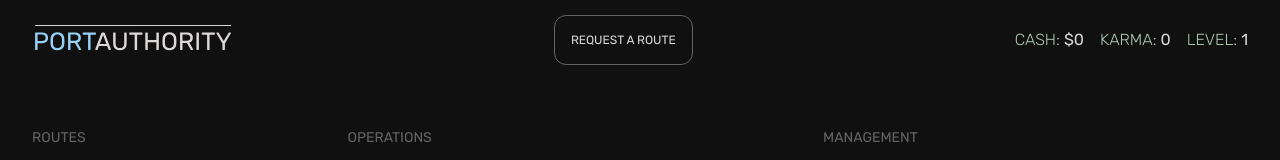
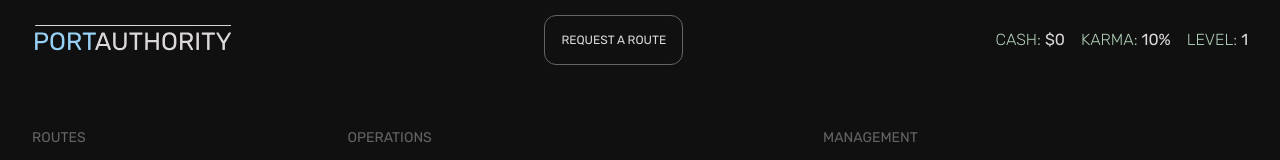
Before and after one commit to jacobthomasjohnson/portauthority, a Next.js app: page / in a window 1280 px wide. Shown: the top 160 px of the page. Built offline with nearby package versions, Linux system fonts and the light colour scheme.

Commit message:
Adding log features such as color. Log style has been changed to vertical.

```diff
--- a/app/components/Log.js
+++ b/app/components/Log.js
@@ -3,24 +3,29 @@
 import { useEffect, useRef, useState } from "react";
 import useGameStore from "./gameStore";
 
-export const Log = ({ text }) => {
+export const Log = () => {
       const log = useGameStore((state) => state.log);
       const logContainer = useRef(null);
-      const createLogItem = (text) => {
+      const createLogItem = (text, color) => {
             let item = document.createElement("div");
             item.classList.add("log-item");
-            item.textContent = text;
-            logContainer.current.appendChild(item);
+            item.className = `text-sm mb-1 text-[#${color}]`
+            item.innerHTML = text;
+            logContainer.current.prepend(item);
       };
       useEffect(() => {
             if(log.length === 0) {
                   console.log('Log is empty.')
             } else {
-                  createLogItem(log[0]);
+                  let color;
+                  if(log[0].includes("Cannot")) {
+                        color = `FF0000`;
+                  }
+                  createLogItem(log[0], color);
             }
       }, [log]);
 
-      return <div ref={logContainer} className="log-container flex w-full overflow-y-auto"></div>;
+      return <div ref={logContainer} className="pb-8 ml-4 mr-4 max-h-full overflow-auto w-full"></div>;
 };
 
 export default Log;
--- a/app/components/Panels.js
+++ b/app/components/Panels.js
@@ -10,7 +10,7 @@ export const Panels = () => {
       const promptActive = useGameStore((state) => state.promptActive);
       const availableShips = useGameStore((state) => state.availableShips);
       const clearPrompt = useGameStore((state) => state.clearPrompt);
-      const currentRequestedRoute = useGameStore((state) => state.currentRequestedRoute);
+      const routeDetails = useGameStore((state) => state.routeDetails);
 
       const selectShip = (ship) => {
             console.log(ship);
@@ -40,7 +40,7 @@ export const Panels = () => {
                                     route?
                               </div>
                               <div className="">
-                                    {currentRequestedRoute}
+                                    {routeDetails}
                               </div>
                               {availableShips.map((ship) => (
                                     <div
@@ -48,11 +48,11 @@ export const Panels = () => {
                                           className="text-base hover:underline hover:cursor-pointer"
                                           key={ship.id} // Use `id` for unique keys
                                     >
-                                          {ship.name} (speed: {ship.speed}, durability: {ship.durability}, max load: {ship.maxLoad})
+                                          {ship.name} (speed: {ship.speed}, <span className={ship.durability < 50 ? "text-red-400" : ""}>durability: {ship.durability}</span>, <span>max load: {ship.maxLoad}</span>)
                                     </div>
                               ))}
                               <button
-                                    className="px-6 py-4 bg-red-600 text-white rounded text-sm"
+                                    className="px-6 py-4 bg-red-600 text-white rounded text-sm hover:bg-red-500"
                                     onClick={closeModal}
                               >
                                     Cancel Route
--- a/app/components/QuickStats.js
+++ b/app/components/QuickStats.js
@@ -1,4 +1,9 @@
+"use client";
+
+import useGameStore from "./gameStore";
+
 export const QuickStats = () => {
+      const currentKarma = useGameStore((state) => state.stats.karma);
       return (
             <div className="quick-stats">
                   <div>
@@ -11,7 +16,7 @@ export const QuickStats = () => {
                         <span className="text-portgreen font-thin mr-1">
                               KARMA:
                         </span>
-                        <span className="text-foreground">0</span>
+                        <span className="text-foreground">{currentKarma}%</span>
                   </div>
                   <div>
                         <span className="text-portgreen font-thin mr-1">
--- a/app/components/gameStore.js
+++ b/app/components/gameStore.js
@@ -5,7 +5,7 @@ const useGameStore = create((set, get) => ({
       destinations,
       stats: {
             cash: 0,
-            karma: 0,
+            karma: 10,
             level: 1,
       },
       promptActive: false,
@@ -19,8 +19,8 @@ const useGameStore = create((set, get) => ({
                   name: "Titanic",
                   available: true,
                   damaged: false,
-                  durability: 70,
-                  maxLoad: 1000,
+                  durability: 20,
+                  maxLoad: 25000,
                   speed: 20,
             },
             {
@@ -29,7 +29,7 @@ const useGameStore = create((set, get) => ({
                   available: false,
                   damaged: false,
                   durability: 70,
-                  maxLoad: 1000,
+                  maxLoad: 55000,
                   speed: 20,
             },
             {
@@ -38,7 +38,7 @@ const useGameStore = create((set, get) => ({
                   available: true,
                   damaged: false,
                   durability: 70,
-                  maxLoad: 1000,
+                  maxLoad: 92500,
                   speed: 20,
             },
       ],
@@ -144,7 +144,7 @@ const useGameStore = create((set, get) => ({
       },
       getRandomLoad: (value) => {
             const mult = get().getRandomInteger;
-            const load = Math.floor(Math.random() * 1000) * value;
+            const load = Math.floor(Math.random() * value) * 100;
             return load;
       },
       availableShips: [],
@@ -154,41 +154,53 @@ const useGameStore = create((set, get) => ({
                         ...state,
                         promptActive: false,
                         availableShips: [],
-                  }
-            })
+                  };
+            });
       },
-      currentRequestedRoute: null,
+      routeDetails: null,
       generateRoute: () => {
+            const oddsOfRouteCreation = get().getRandomInteger(0, 100);
+            const canGenerateRoute = oddsOfRouteCreation <= get().stats.karma;
+            const destination = get().getRandomDestination();
+            const load = get().getRandomLoad(destination.value);
 
-            // Check to see if a route can be requested at this time, then...
-
+            if (canGenerateRoute) {
                   const id = get().generateID();
                   const ships = get().ships;
                   let availableShips = [];
+
                   ships.forEach((ship) => {
                         if (ship.available) {
                               availableShips.push(ship);
                         }
                   });
+
                   if (availableShips.length === 0) {
                         console.log("Ships Empty.");
                   } else {
-                  // create route details and present available ships
-                  const destination = get().getRandomDestination();
-                  const load = get().getRandomLoad(destination.value);
-                  const routeDetails = `Destination: ${destination.name}, Load: ${load}lbs`;
-                  set((state) => {
-                        return {
+                        const routeDetails = `Destination: ${destination.name}, Load: ${load}`;
+
+                        set((state) => ({
                               ...state,
-                              currentRequestedRoute: routeDetails,
+                              routeDetails,
                               availableShips,
                               promptActive: true,
+                        }));
                   }
-                  })
+            } else {
+                  console.log(
+                        `Cannot generate route, karma is: ${
+                              get().stats.karma
+                        } and rolled value is ${oddsOfRouteCreation}`
+                  );
+                  set((state) => ({
+                        ...state,
+                        log: [
+                              `Cannot generate route due to low karma. Request to/from: ${destination.name} carrying ${load}lbs`,
+                              ...state.log,
+                        ], // Use state.log
+                  }));
             }
-
-            // Check if any fleets are "remote"
-            // console.log(id, destination.name, load);
       },
 }));
 
--- a/app/globals.css
+++ b/app/globals.css
@@ -80,10 +80,6 @@ body {
       @apply text-portblue text-xs xl:text-sm group-hover:underline;
 }
 
-.log-container {
-      @apply pb-8 ml-4 mr-4
-}
-
 /* Target the scrollbar */
 ::-webkit-scrollbar {
       height: 12px; /* Height of the scrollbar (for horizontal scrollbars) */
--- a/app/layout.js
+++ b/app/layout.js
@@ -20,7 +20,7 @@ export default function RootLayout({ children }) {
                               <div className="flex grow xl:max-h-[75%] overflow-auto">
                                     <Panels />
                               </div>
-                              <div className="flex flex-row w-full min-h-[10%] max-h-[20%]">
+                              <div className="flex flex-row w-full min-h-[10%] max-h-[10%]">
                                     <Log />
                               </div>
                         </div>
```
Lines whose indentation alone changed are shown as unchanged.
